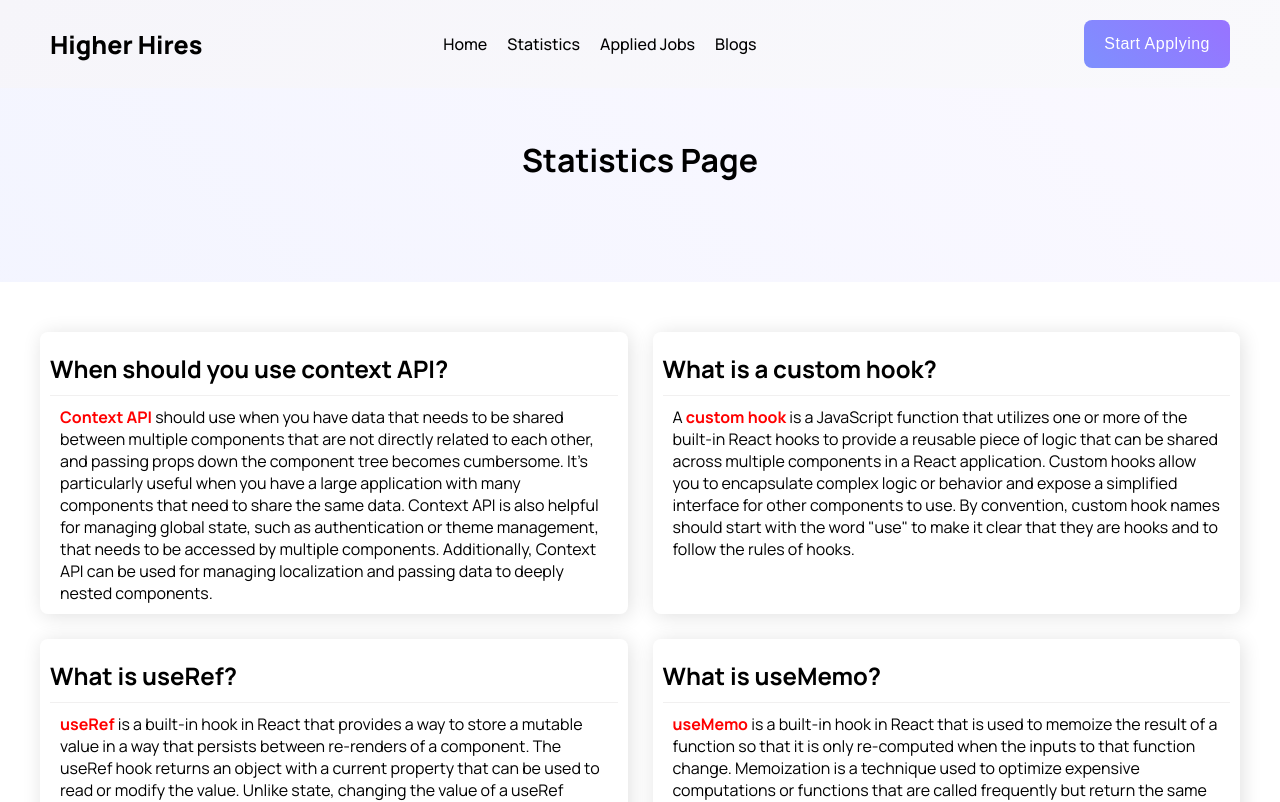
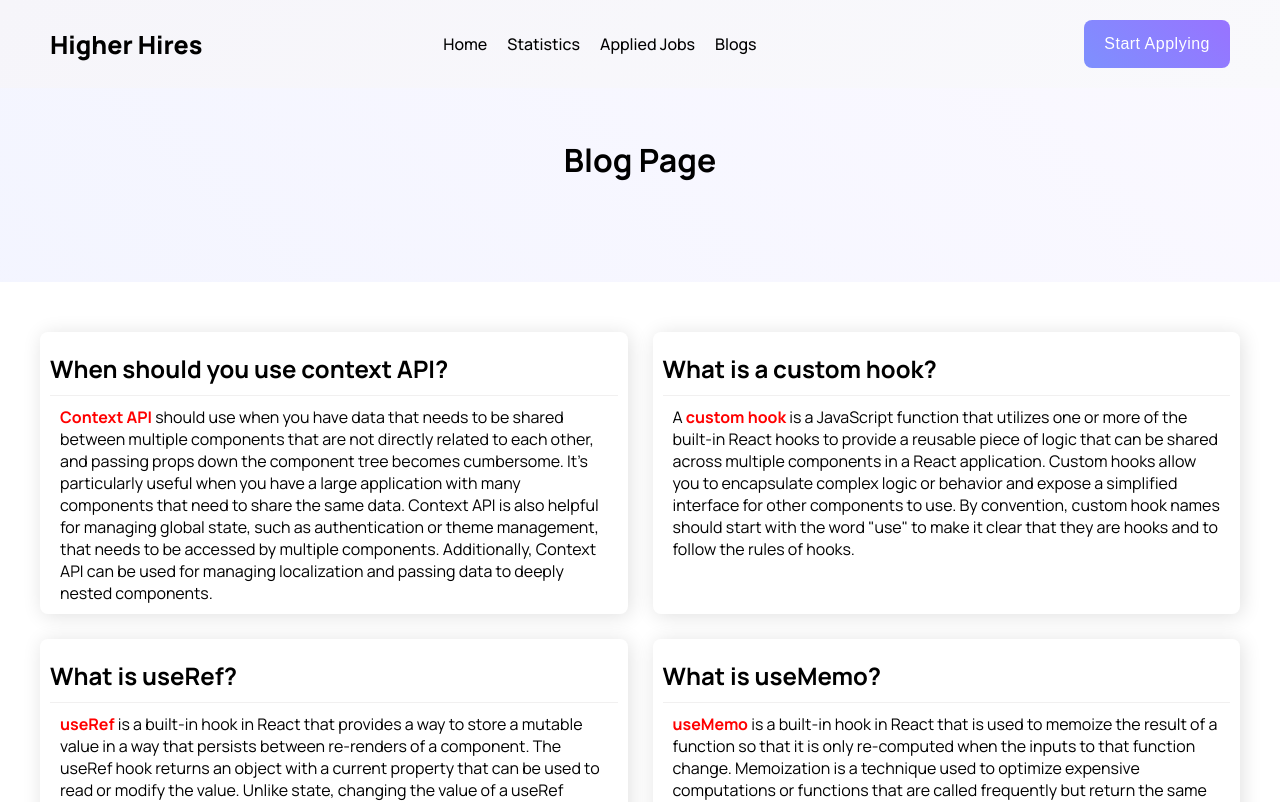
Before and after one commit to GitByImran/Job-hunter, a React (Vite) app: page /blogs in a window 1280 px wide. Shown: the top 802 px of the page. Built offline with nearby package versions, Linux system fonts and the light colour scheme.

Commit message:
Update Blogs.jsx

```diff
--- a/src/components/blogs/Blogs.jsx
+++ b/src/components/blogs/Blogs.jsx
@@ -5,7 +5,7 @@ const Blogs = () => {
   return (
     <div>
       <div className="section-header">
-        <h2>statistics page</h2>
+        <h2>blog page</h2>
       </div>
       <div className="section-container">
         <div style={{ marginBottom: "50px" }}>
```
